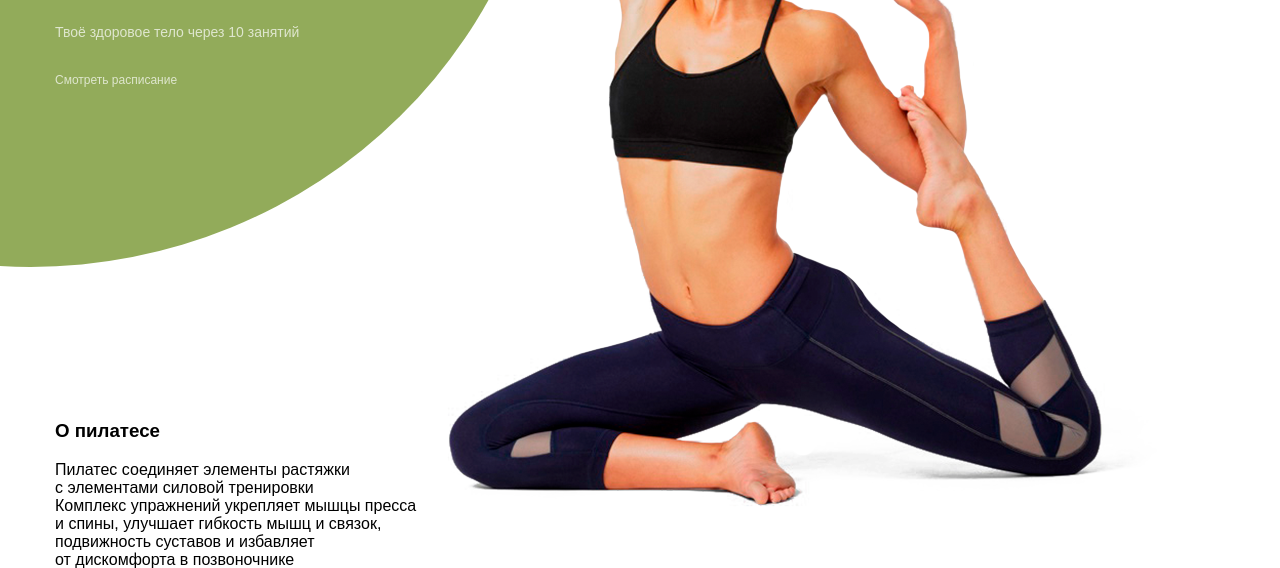
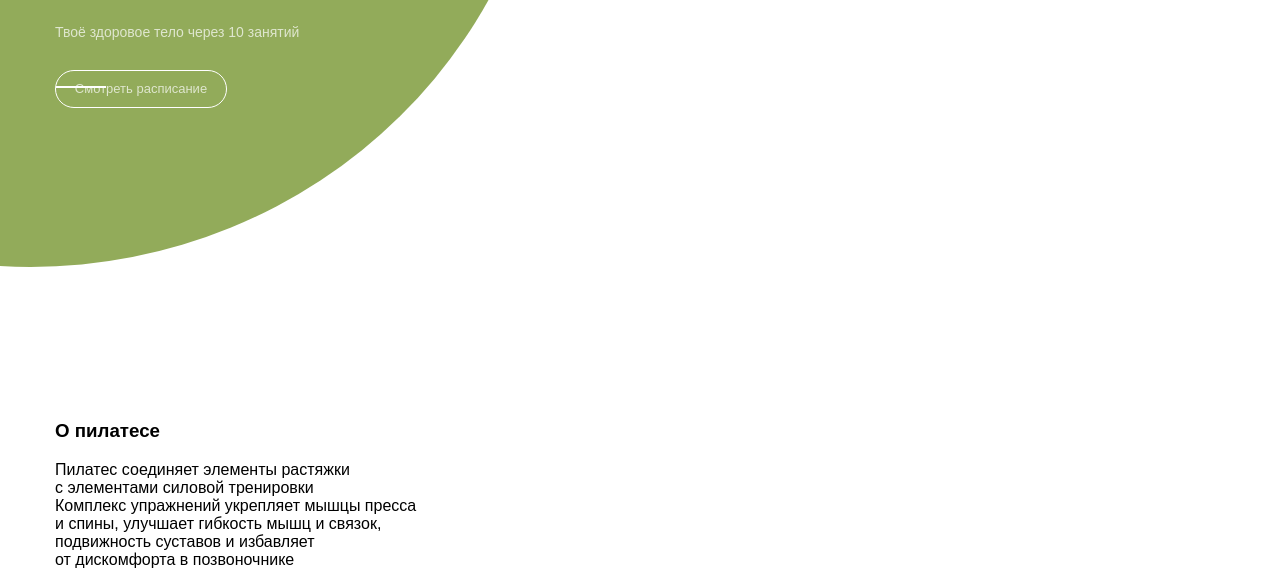
Before and after one commit to kittymercury/pilates, a plain HTML site: page index.html in a window 1280 px wide. Shown: the part 232-800 px from the top of the page. Drawn offline with Linux system fonts and the light colour scheme.

Commit message:
added border

```diff
--- a/index.html
+++ b/index.html
@@ -31,8 +31,11 @@
         <h1 class="visually-hidden">Поразительные результаты уже после нескольких занятий</h1>
         <h2>Студия пилатеса</h2>
         <div class="h2-description">Твоё здоровое тело через 10 занятий</div>
-        <a href="/" class="button">Смотреть расписание</a>
-        <img src="img/athletic-body.png" class="banner-img">
+        <a href="/" class="button">
+          <span>Смотреть расписание</span>
+          <div class="arrow"></div>
+        </a>
+        <!-- <img src="img/athletic-body.png" class="banner-img"> -->
       </div>
     </section>
     <section class="info">
--- a/styles.css
+++ b/styles.css
@@ -1,4 +1,4 @@
-.visually-hidden {
+ .visually-hidden {
   display: none;
 }
 
@@ -91,9 +91,25 @@ h2 {
 }
 
 .button {
-  border-color: rgba(255, 255, 255, 0.7);
-  border-radius: 4px;
+  border-width: 1px;
+  border-style: solid;
+  border-color: white;
+  border-radius: 21px;
+  text-align: center;
+  line-height: 36px;
+  width: 170px;
+  height: 36px;
+  display: block;
   color: rgba(255, 255, 255, 0.7);
   text-decoration: none;
-  font-size: 12px;
+  font-size: 13px;
+  position: relative;
 }
+
+.arrow {
+  position: absolute;
+  height: 2px;
+  width: 50px;
+  background-color: white;
+  top: 15px;
+}
```
